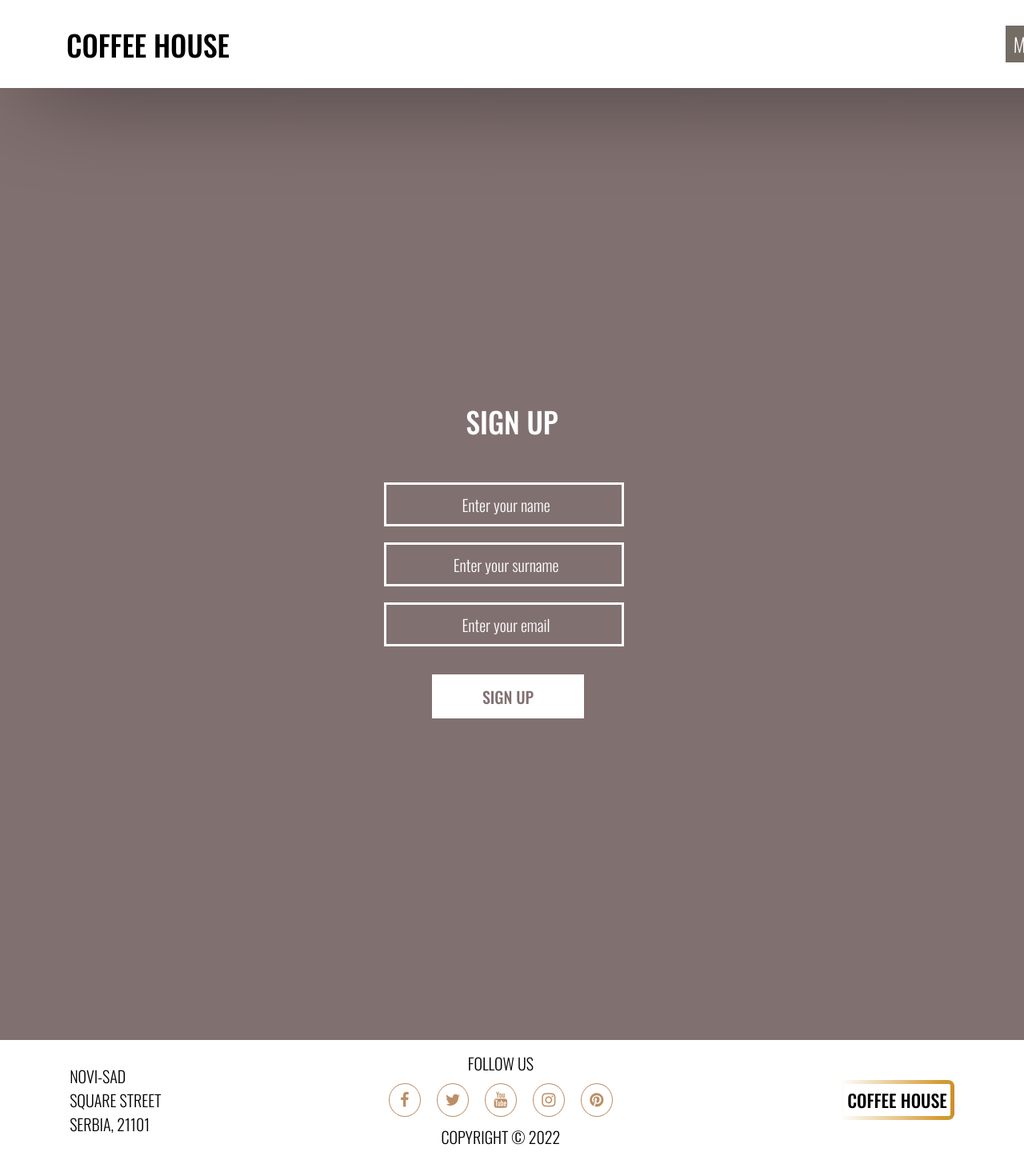
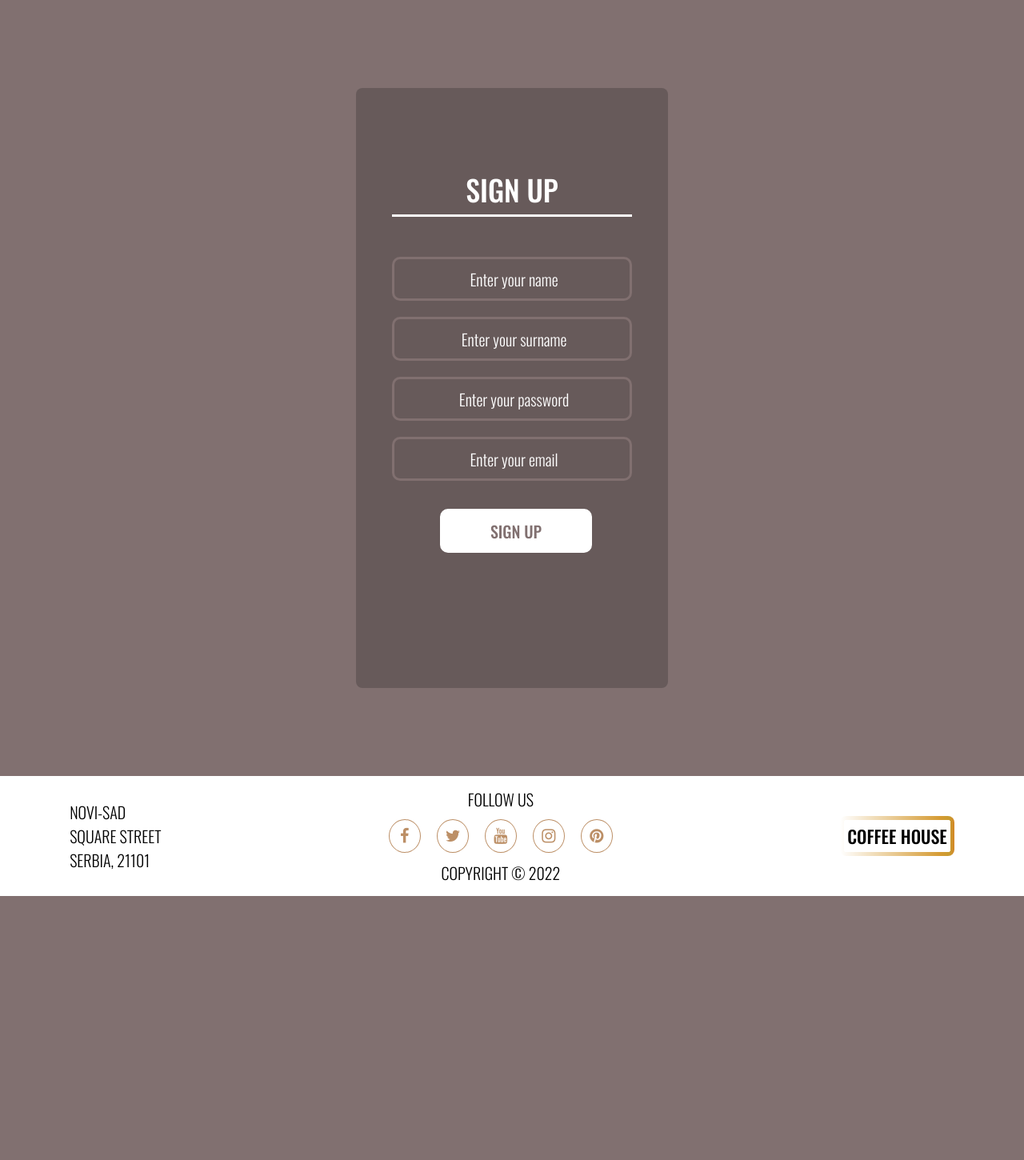
Before and after one commit to MidnightRoam/coffee_house_project_django, a Django app: page /signup/ in a window 1280 px wide. Shown: the whole page at 80% size. After the commit the page ends 1120 px from the top, so only its background shows below. Run offline with Django 3.2, Linux system fonts and the light colour scheme; some libraries are stand-ins or nearby versions.

Commit message:
Completed signup layout

```diff
--- a/coffee_house/coffee_blog/urls.py
+++ b/coffee_house/coffee_blog/urls.py
@@ -1,13 +1,14 @@
 
 from django.urls import path, include
 from django.conf.urls.static import static
-from .views import IndexView, OrderView, BlogDetailView, ProfileView, RegistrationView
+from .views import IndexView, OrderView, BlogDetailView, ProfileView, SignupView, SigninView
 
 
 urlpatterns = [
     path('', IndexView.as_view(), name='index-view'),
     path('order/', OrderView.as_view(), name='order'),
     path('profile/', ProfileView.as_view(), name="profile-view"),
-    path('signup/', RegistrationView.as_view(), name="registration-view"),
+    path('signup/', SignupView.as_view(), name="signup-view"),
+    path('signin/', SigninView.as_view(), name="signin-view"),
     path('<slug:blog_slug>/', BlogDetailView.as_view(), name="blog-detail"),
 ]
--- a/coffee_house/coffee_blog/views.py
+++ b/coffee_house/coffee_blog/views.py
@@ -45,8 +45,15 @@ class ProfileView(ListView):
         pass
 
 
-class RegistrationView(ListView):
-    template_name = 'registration.html'
+class SignupView(ListView):
+    template_name = 'signup.html'
 
     def get_queryset(self):
         pass
+
+
+class SigninView(ListView):
+    template_name = 'signin.html'
+
+    def get_queryset(self):
+        pass
--- a/coffee_house/static/css/style.css
+++ b/coffee_house/static/css/style.css
@@ -905,12 +905,16 @@ iframe {
 .signup-container {
     display: flex;
     justify-content: center;
-    height: 1300px;
+    align-items: center;
+    height: 970px;
     background: #817070;
 }
 
-.signup-page {
-    height: 1300px;
+.signup__page {
+    height: 750px;
+    padding: 45px;
+    border-radius: 0.5em;
+    background: #675a5a;
 }
 
 .registration-info {
@@ -918,17 +922,32 @@ iframe {
     flex-direction: column;
 }
 
-.signup__btn__margin {
-    margin-left: 60px;
+.registration-info input[type="text"] {
+    border-radius: 0.5em;
+    border-color: #817070;
 }
 
-.signup__title__margin {
-    margin-top: 500px;
+.registration-info input[type="text"]:hover {
+    border-color: #fff;
+}
+
+.registration-info input[type="text"]:focus {
+    border-color: #fff;
+}
+
+.signup__btn__style {
+    margin-left: 60px;
+    border-radius: 0.5em;
+}
+
+.signup__title__style {
+    border-bottom: 3px solid #fff;
+    padding-bottom: 5px;
 }
 
 #name__signup {
     margin-top: 50px;
-    margin-right: 20px;
+    margin-right: 0px;
 }
 
 #surname__signup {
@@ -938,3 +957,7 @@ iframe {
 #email__signup {
     margin-top: 20px;
 }
+
+#password__signup {
+    margin-top: 20px;
+}
--- a/coffee_house/templates/base.html
+++ b/coffee_house/templates/base.html
@@ -15,9 +15,10 @@
     <link rel="stylesheet" href="https://cdnjs.cloudflare.com/ajax/libs/font-awesome/4.7.0/css/font-awesome.min.css">
 </head>
 <body>
-    {% include 'include/header.html' %}
 
-    {% block custom_header %} {% endblock %}
+    {% block custom_header %}
+        {% include 'include/header.html' %}
+    {% endblock %}
 
     {% block content %} {% endblock %}
 
--- a/coffee_house/templates/include/header.html
+++ b/coffee_house/templates/include/header.html
@@ -7,6 +7,8 @@
             <li class="menu__li"><a href="#story" class="link">Story</a></li>
             <li class="menu__li"><a href="#blog" class="link">Blog</a></li>
             <li class="menu__li"><a href="{% url 'profile-view' %}" class="link">Profile</a></li>
+            <li class="menu__li"><a href="{% url 'signup-view' %}" class="link">Sign Up</a></li>
+            <li class="menu__li"><a href="{% url 'signin-view' %}" class="link">Sign In</a></li>
         </ul>
     </div>
 </div>
--- a/coffee_house/templates/order.html
+++ b/coffee_house/templates/order.html
@@ -3,12 +3,9 @@
 
 {% block title %}<title>Order page</title>{% endblock %}
 
-{% block custom_header %}
-  <header class="navbar__order"></header>
-{% endblock %}
 
 {% block content %}
-
+<header class="navbar__order"></header>
     <div class="container">
         <div class="menu__order">
             <div class="contact__inputs">
--- a/coffee_house/templates/registration.html
+++ b/coffee_house/templates/signup.html
@@ -2,17 +2,18 @@
 {% load static %}
 
 {% block title %}<title>Sign Up</title>{% endblock %}
-
+{% block custom_header %} {% endblock %}
 {% block content %}
     <div class="signup-container">
-        <div class="profile__page">
-            <p class="profile__title signup__title__margin">Sign Up</p>
+        <div class="signup__page">
+            <p class="profile__title signup__title__style">Sign Up</p>
             <form action="#">
                 <div class="registration-info">
-                    <span><input id="name__signup" type="text" placeholder="Enter your name"></span>
+                    <span><input class="signup_input" id="name__signup" type="text" placeholder="Enter your name"></span>
                     <span><input id="surname__signup" type="text" placeholder="Enter your surname"></span>
+                    <span><input id="password__signup" type="text" placeholder="Enter your password"></span>
                     <span><input id="email__signup" type="text" placeholder="Enter your email"></span>
-                    <button class="profile__btn signup__btn__margin">Sign Up</button>
+                    <button class="profile__btn signup__btn__style">Sign Up</button>
                 </div>
             </form>
         </div>
```
Also changed, not shown: coffee_house/templates/signin.html (added, +10 -0 lines).
